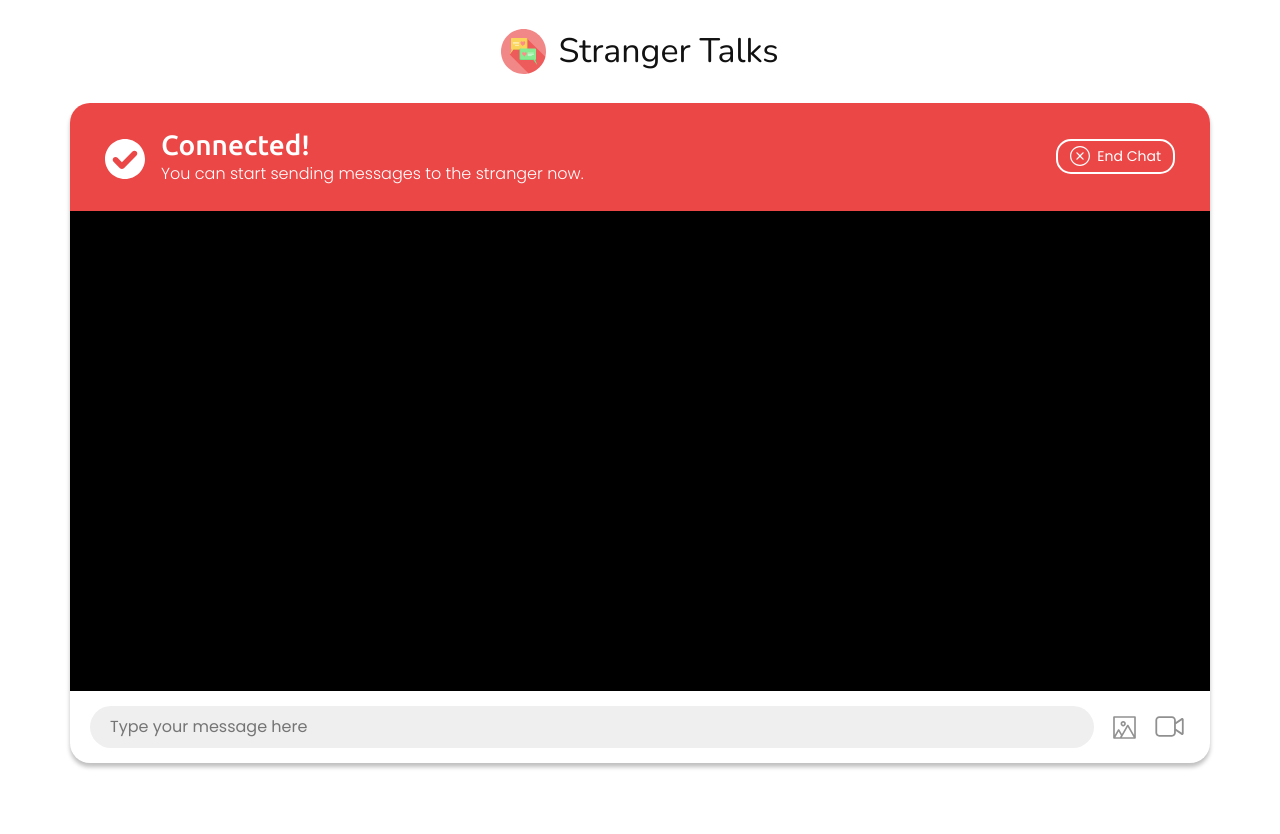
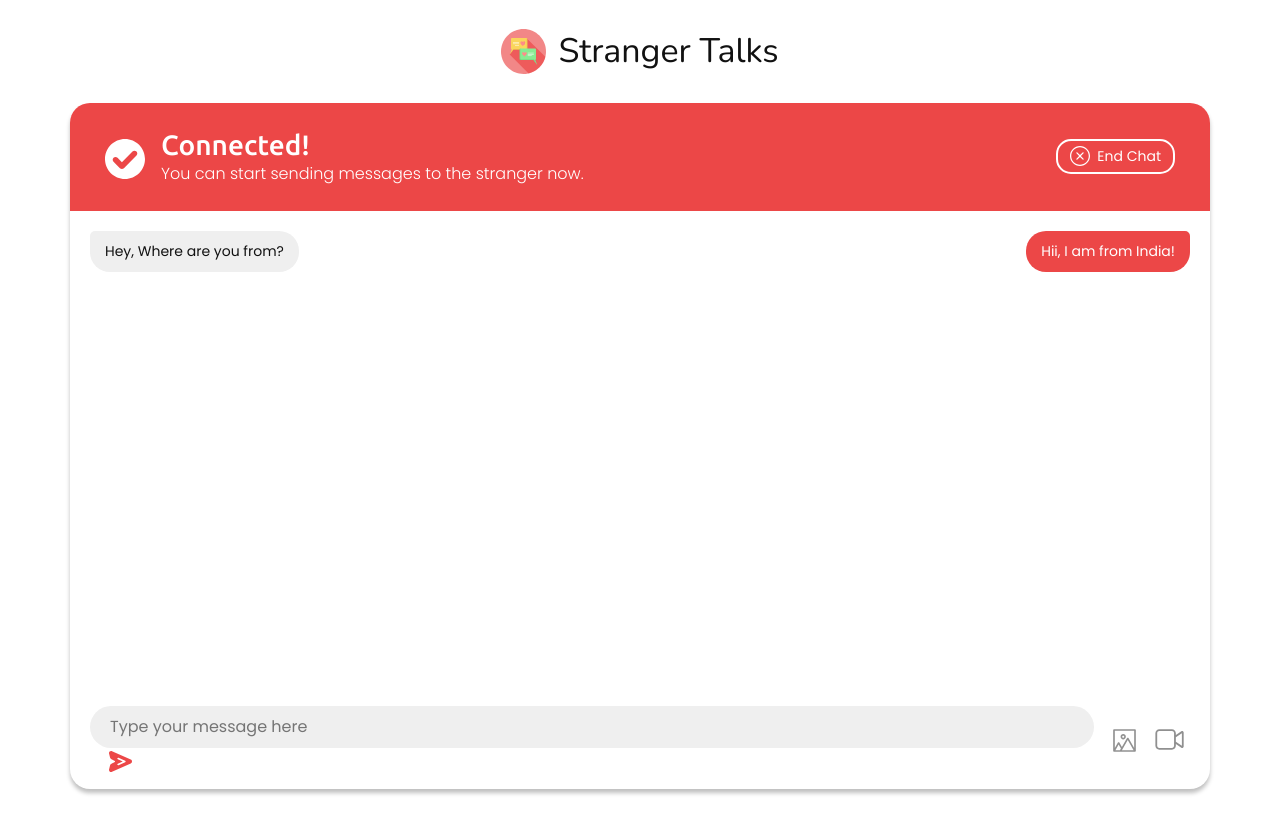
Before and after one commit to Nitish0399/stranger-talks, a React (Create React App) app: page /chat in a window 1280 px wide. Shown: the top 834 px of the page. Before the commit the page ends 813 px from the top, so only its background shows below. Built offline with nearby package versions, Linux system fonts and the light colour scheme.

Commit message:
add chat message component

```diff
--- a/src/components/ChatBody.js
+++ b/src/components/ChatBody.js
@@ -1,9 +1,13 @@
 import React from 'react'
 import styles from "../styles/chat.module.css";
+import ChatMsg from "../components/ChatMsg";
 
 class ChatBody extends React.Component {
   render() {
-    return (<div id={styles['chat-body']}></div>);
+    return (<div id={styles['chat-body']}>
+      <ChatMsg message="Hey, Where are  you from?" msgType="Received"/>
+      <ChatMsg message="Hii, I am from India!" msgType="Sent"/>
+    </div>);
   }
 }
 
--- a/src/components/ChatFooter.js
+++ b/src/components/ChatFooter.js
@@ -9,6 +9,7 @@ class ChatFooter extends React.Component {
     return (<div id={styles['chat-footer']} className="d-flex justify-content-between align-items-center">
       <div className="flex-grow-1">
         <input type="text" id={styles['chat-input']} placeholder="Type your message here"/>
+        <button type="button" id={styles['photo-upload-btn']}><img src={sendIcon} alt="Send Icon"/></button>
       </div>
       <button type="button" id={styles['photo-upload-btn']}><img src={photoIcon} alt="Photo Icon"/></button>
       <button type="button" id={styles['video-upload-btn']}><img src={videoIcon} alt="Video Icon"/></button>
--- /dev/null
+++ b/src/components/ChatMsg.js
@@ -0,0 +1,22 @@
+import React from 'react'
+import PropTypes from 'prop-types'
+import styles from "../styles/chat.module.css";
+
+class ChatMsg extends React.Component {
+  constructor(props) {
+    super(props);
+  }
+  render() {
+    let msgStyleClassName = "sent-msg";
+
+    if (this.props.msgType === "Received") {
+      msgStyleClassName = "received-msg";
+    }
+
+    return (<div className={styles[msgStyleClassName]}>
+      <span>{this.props.message}</span>
+    </div>);
+  }
+}
+
+export default ChatMsg;
--- a/src/styles/chat.module.css
+++ b/src/styles/chat.module.css
@@ -69,7 +69,8 @@
 
 #chat-body {
   height: 60vh;
-  background: black;
+  padding: 15px 0;
+  position: relative;
 }
 
 /* Chat Footer */
@@ -109,6 +110,34 @@
 #video-upload-btn img {
   width: 29px;
   height: 29px;
+}
+
+/* Chat Message */
+
+.sent-msg {
+  display: inline-block;
+  background: #ec4747;
+  color: #ffffff;
+  padding: 10px 15px;
+  font-size: 14px;
+  margin: 5px 0;
+  border-radius: 20px 5px 20px 20px;
+  position: absolute;
+  right: 20px;
+  max-width: 300px;
+}
+
+.received-msg {
+  display: inline-block;
+  background: #efefef;
+  color: #111111;
+  padding: 10px 15px;
+  font-size: 14px;
+  margin: 5px 0;
+  border-radius: 5px 20px 20px 20px;
+  position: absolute;
+  left: 20px;
+  max-width: 300px;
 }
 
 /* -------------  Media Queries ------------ */
```
